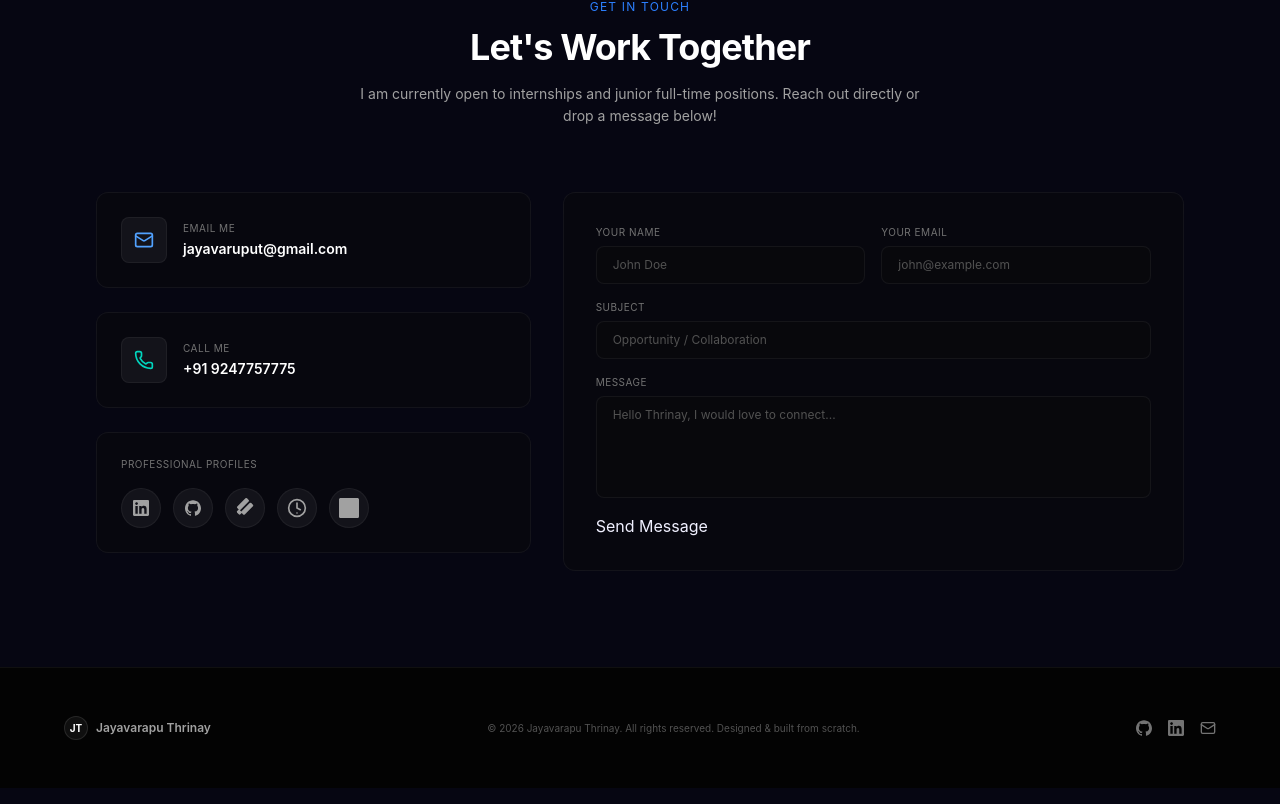
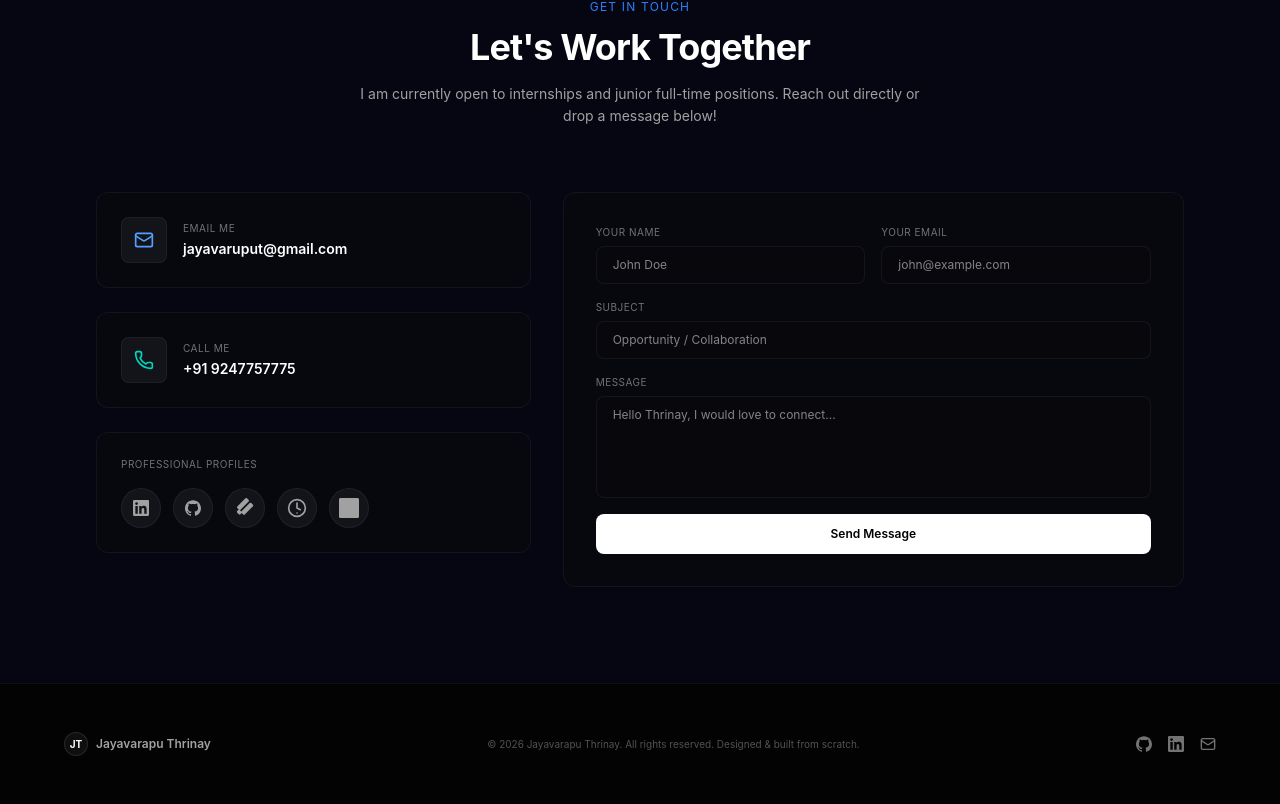
Before and after one commit to Thrinay-creator/thrinay-portfolio, a Next.js app: page / in a window 1280 px wide. Shown: the part 8112-8916 px from the top of the page. Built offline with nearby package versions, Linux system fonts and the light colour scheme.

Commit message:
Use mailto contact form

```diff
--- a/src/components/Contact.tsx
+++ b/src/components/Contact.tsx
@@ -1,6 +1,5 @@
 "use client";
-
-import React, { useState } from "react";
+import React from "react";
 import { Mail, Phone } from "lucide-react";
 import SpotlightCard from "./SpotlightCard";
 
@@ -39,18 +38,7 @@ const HackerRankIcon = () => (
 );
 
 export default function Contact() {
-  const [formData, setFormData] = useState({
-    name: "",
-    email: "",
-    subject: "",
-    message: "",
-  });
 
-
-  const handleChange = (e: React.ChangeEvent<HTMLInputElement | HTMLTextAreaElement>) => {
-    const { name, value } = e.target;
-    setFormData((prev) => ({ ...prev, [name]: value }));
-  };
 
 
   return (
@@ -158,76 +146,64 @@ export default function Contact() {
           <SpotlightCard className="p-8" glowColor="rgba(255, 255, 255, 0.02)">
 
               <form
-                action="https://formspree.io/f/mkoakvge"
+  action="mailto:jayavaruput@gmail.com"
   method="POST"
+  encType="text/plain"
   className="space-y-4"
 >
   <div className="grid grid-cols-1 sm:grid-cols-2 gap-4">
     <div className="flex flex-col gap-1.5">
-                    <label htmlFor="name" className="text-[10px] font-mono text-neutral-500 uppercase tracking-wider">Your Name</label>
+      <label className="text-[10px] font-mono text-neutral-500 uppercase tracking-wider">
+        Your Name
+      </label>
       <input
-                      required
         type="text"
-                      id="name"
         name="name"
-                      value={formData.name}
-                      onChange={handleChange}
         placeholder="John Doe"
-                      className="px-4 py-2.5 rounded-lg border border-white/5 bg-neutral-950/40 text-xs font-sans text-white focus:outline-none focus:border-white/20 transition-all placeholder-neutral-600"
+        className="px-4 py-2.5 rounded-lg border border-white/5 bg-neutral-950/40 text-xs text-white"
       />
     </div>
+
     <div className="flex flex-col gap-1.5">
-                    <label htmlFor="email" className="text-[10px] font-mono text-neutral-500 uppercase tracking-wider">Your Email</label>
+      <label className="text-[10px] font-mono text-neutral-500 uppercase tracking-wider">
+        Your Email
+      </label>
       <input
-                      required
         type="email"
-                      id="email"
         name="email"
-                      value={formData.email}
-                      onChange={handleChange}
         placeholder="john@example.com"
-                      className="px-4 py-2.5 rounded-lg border border-white/5 bg-neutral-950/40 text-xs font-sans text-white focus:outline-none focus:border-white/20 transition-all placeholder-neutral-600"
+        className="px-4 py-2.5 rounded-lg border border-white/5 bg-neutral-950/40 text-xs text-white"
       />
     </div>
   </div>
 
   <div className="flex flex-col gap-1.5">
-                  <label htmlFor="subject" className="text-[10px] font-mono text-neutral-500 uppercase tracking-wider">Subject</label>
+    <label className="text-[10px] font-mono text-neutral-500 uppercase tracking-wider">
+      Subject
+    </label>
     <input
-                    required
       type="text"
-                    id="subject"
       name="subject"
-                    value={formData.subject}
-                    onChange={handleChange}
       placeholder="Opportunity / Collaboration"
-                    className="px-4 py-2.5 rounded-lg border border-white/5 bg-neutral-950/40 text-xs font-sans text-white focus:outline-none focus:border-white/20 transition-all placeholder-neutral-600"
+      className="px-4 py-2.5 rounded-lg border border-white/5 bg-neutral-950/40 text-xs text-white"
     />
   </div>
 
   <div className="flex flex-col gap-1.5">
-                  <label htmlFor="message" className="text-[10px] font-mono text-neutral-500 uppercase tracking-wider">Message</label>
+    <label className="text-[10px] font-mono text-neutral-500 uppercase tracking-wider">
+      Message
+    </label>
     <textarea
-                    required
-                    id="message"
       name="message"
-                    value={formData.message}
-                    onChange={handleChange}
       rows={5}
       placeholder="Hello Thrinay, I would love to connect..."
-                    className="px-4 py-2.5 rounded-lg border border-white/5 bg-neutral-950/40 text-xs font-sans text-white focus:outline-none focus:border-white/20 transition-all placeholder-neutral-600 resize-none"
+      className="px-4 py-2.5 rounded-lg border border-white/5 bg-neutral-950/40 text-xs text-white resize-none"
     />
   </div>
-              <input
-                type="hidden"
-                name="_subject"
-                value="New Portfolio Contact Form Submission"
-              />
-
-
 
   <button
     type="submit"
+    className="w-full py-3 rounded-lg bg-white text-black font-semibold text-xs"
   >
     Send Message
   </button>
```
Lines whose indentation alone changed are shown as unchanged.
